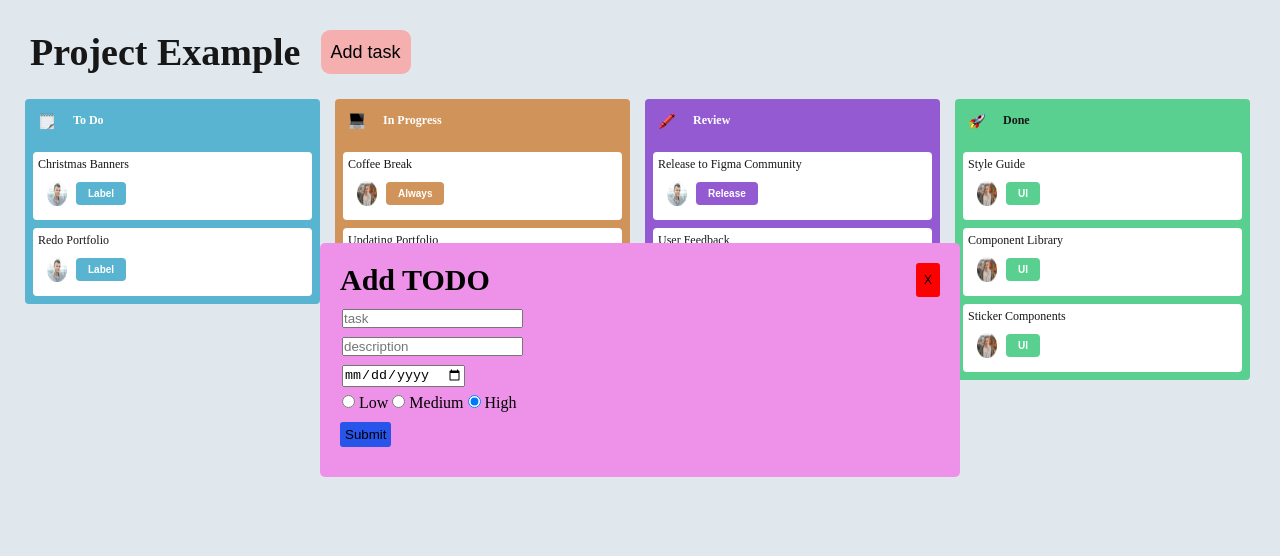
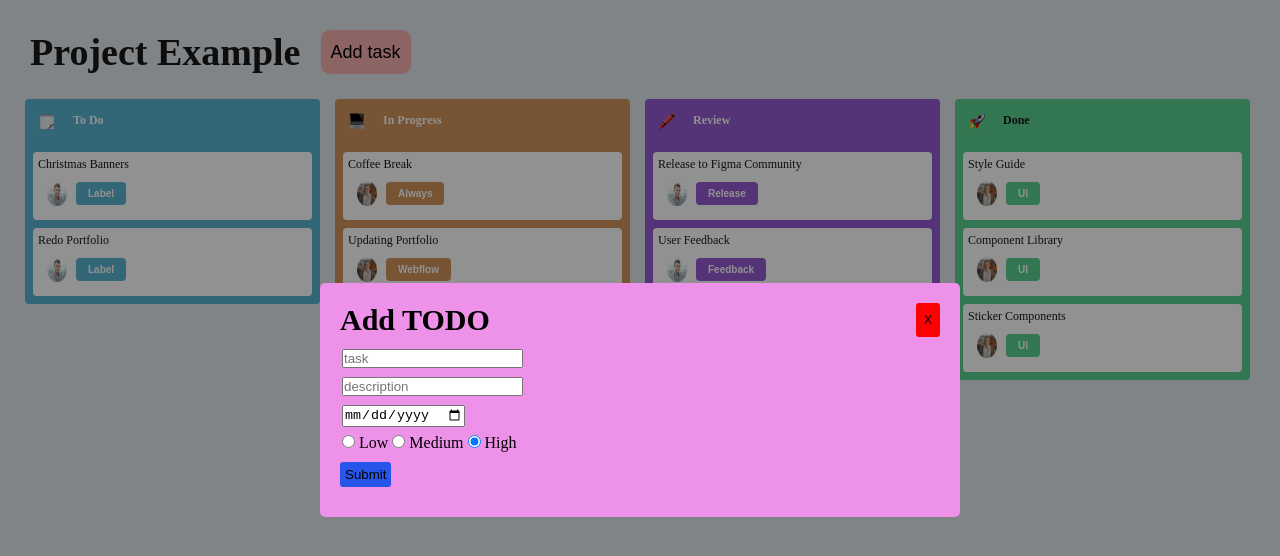
Before and after one commit to Mangayarkarasig/kanban, a plain HTML site: page task_todo_js_2/index.html in a window 1280 px wide. Both pictures are taken after a click on the button "Add task". Drawn offline with Linux system fonts and the light colour scheme.

Commit message:
Update data.css

```diff
--- a/task_todo_js_2/data.css
+++ b/task_todo_js_2/data.css
@@ -218,10 +218,10 @@ display: flex;
     }
 
 .popup{
-    background-color: rgba(0, 0, 0, 0);
+    background-color: rgba(0 0 0 / 43%);
     position:absolute;
     width:100%;
-    height:90%;
+    height:100vh;
     top:0;
     display: none;
     justify-content: center;
```
